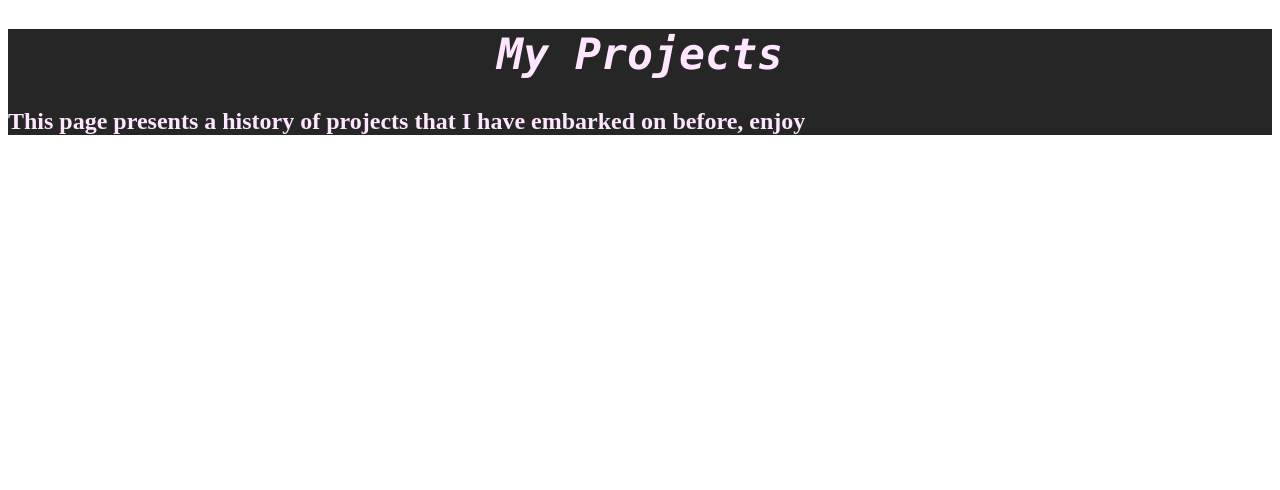
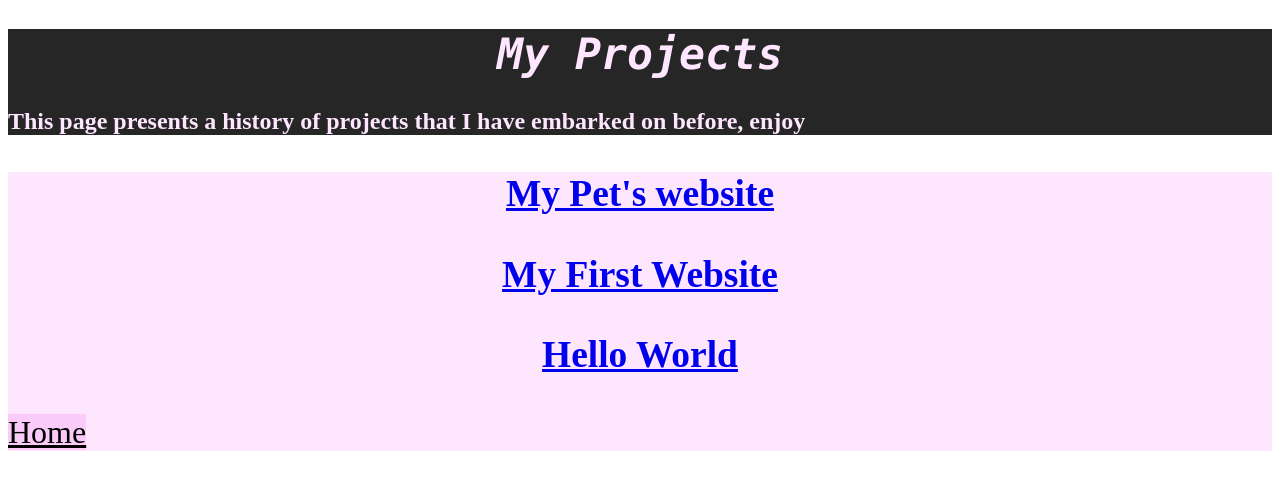
Before and after one commit to Mathewsalufwani/portfolio, a plain HTML site: page my-projects.html in a window 1280 px wide. Drawn offline with Linux system fonts and the light colour scheme.

Commit message:
add working links to other websites

```diff
--- a/my-projects.html
+++ b/my-projects.html
@@ -10,5 +10,20 @@
 
             <p class="describe"><strong>This page presents a history of projects that I have embarked on before, enjoy</strong></p>
         </div>
+
+        <div class="whitebg">
+            <h3 class="edu"><a href="https://mathewsalufwani.github.io/cool-pet/">My Pet's website</a></h3>
+
+            <h3 class="edu"><a href="https://mathewsalufwani.github.io/my-first-webpage/">My First Website</a></h3>
+
+
+            <h3 class="edu"><a href="https://mathewsalufwani.github.io/hello-world/">Hello World</a></h3>
+
+            <a href="index.html" class="home">Home</a>
+
+        </div>
+
+
+
     </body>
 </html>
```
